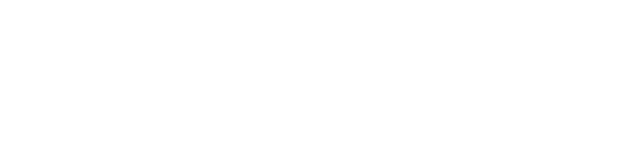
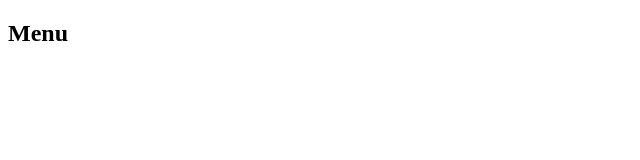
Before and after one commit to FDavidSmith/Portfolio-bs, a plain HTML site: page index.html in a window 1280 px wide. Shown: the whole page, without its empty margins (0-640 px from the left). Drawn offline with Linux system fonts and the light colour scheme.

Commit message:
Se creó el menu

```diff
--- a/index.html
+++ b/index.html
@@ -7,6 +7,10 @@
     <title>Titulo de página</title>
 </head>
 <body>
-
+    <header>
+        <nav>
+            <h1>Menu</h1>
+        </nav>
+    </header>
 </body>
 </html>
```
